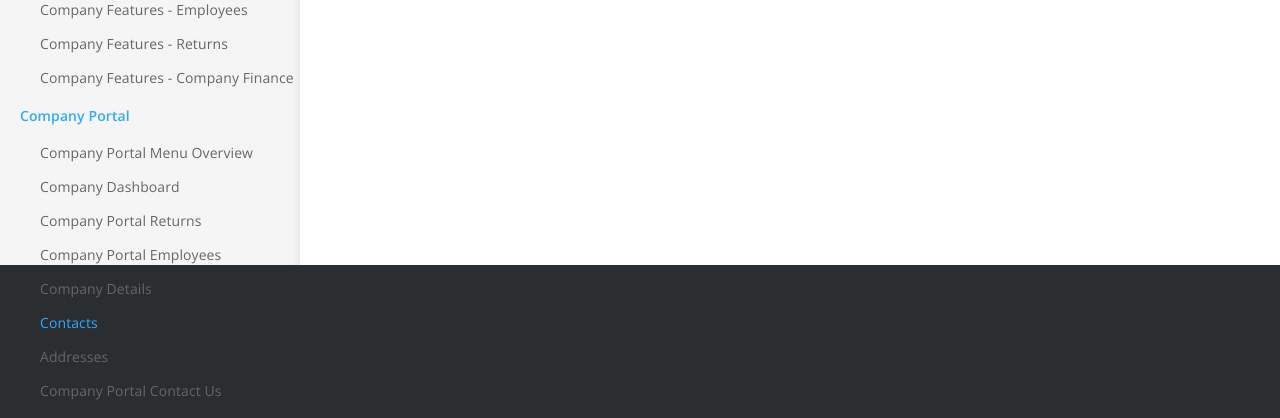
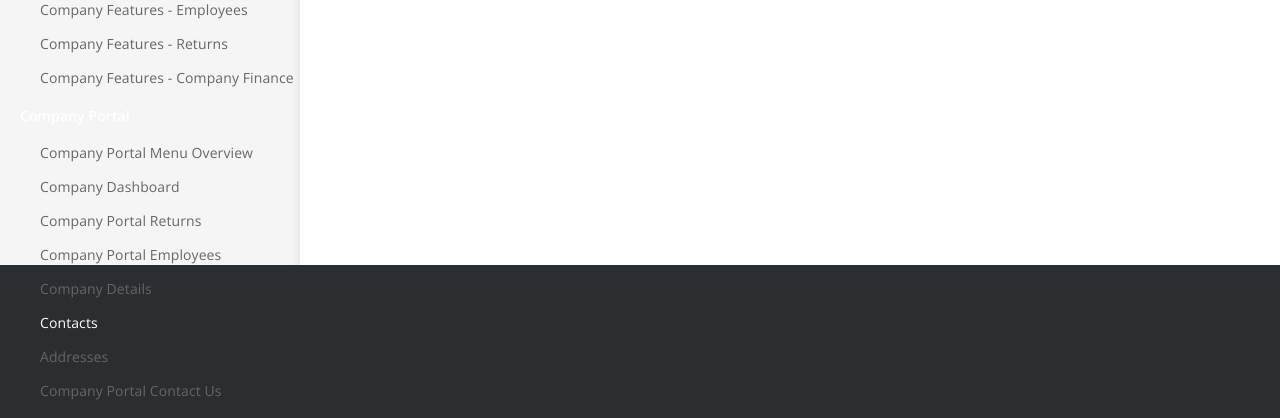
Before and after one commit to BJJohnston/Member, a Jekyll site: the page built from _docs/Company Portal/Contacts.md, in a window 1280 px wide. Shown: the part 635-1053 px from the top of the page. Built offline with Jekyll 4.4.1, drawn with Linux system fonts in a browser that asks for light colours.

Commit message:
Updated '_sass/_layout.scss' via CloudCannon

```diff
--- a/_sass/_layout.scss
+++ b/_sass/_layout.scss
@@ -251,7 +251,9 @@ nav > ul {
 	}
 
 	&.current > a,
-	> a:active,
+	> a:active {
+	    color:#fff;
+	}
 	> a:hover {
 		color: #33a8ff;
 	}
```
